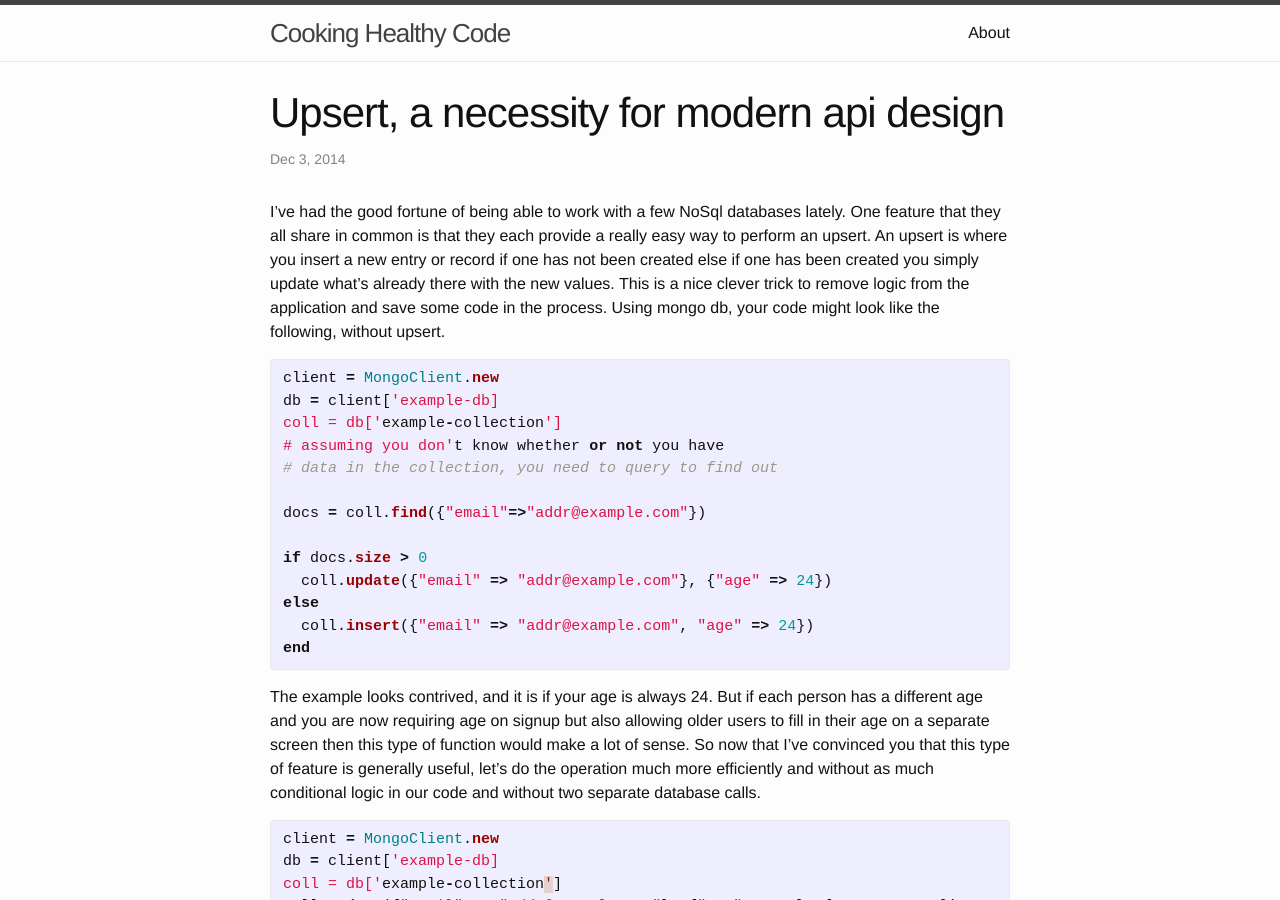
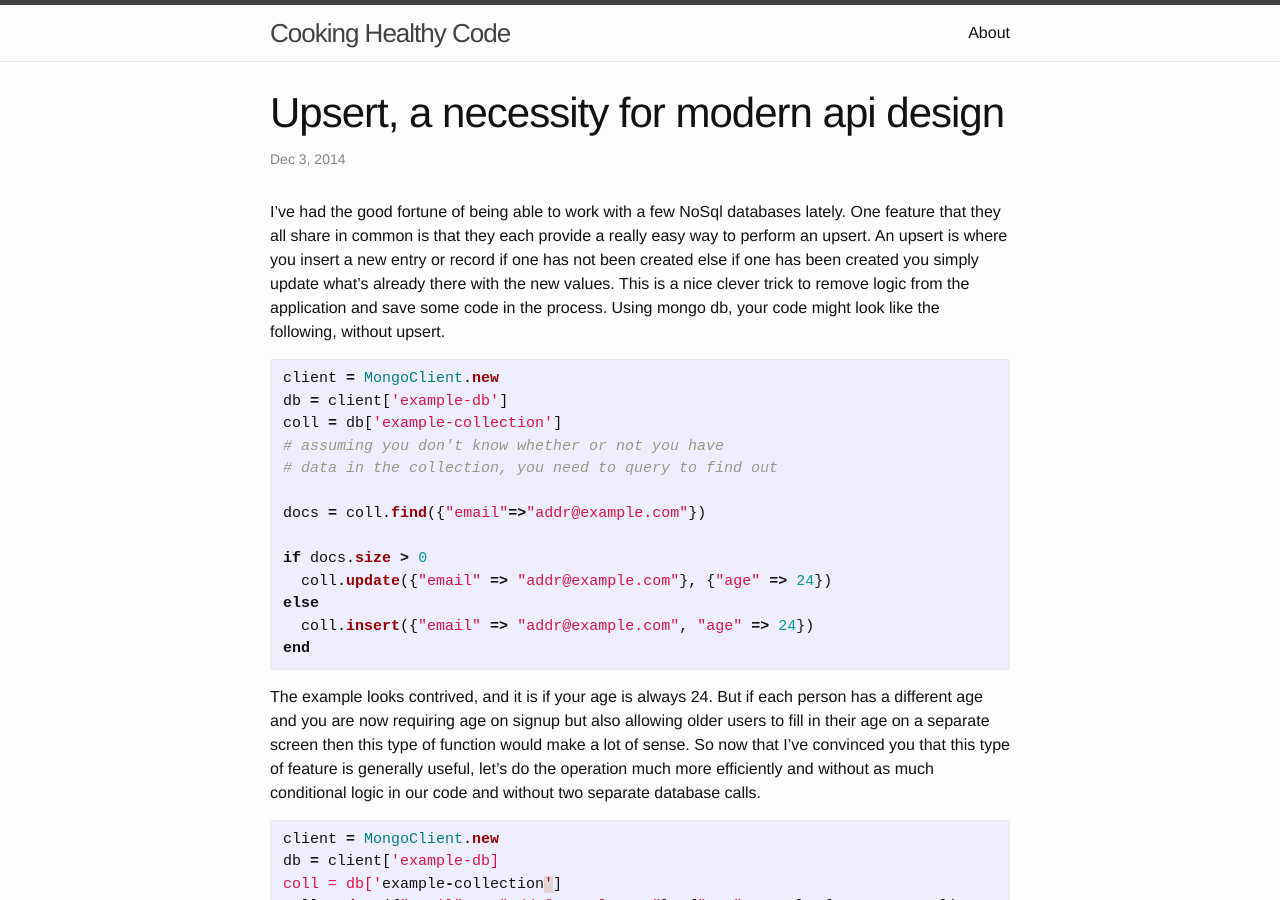
Before and after one commit to johnnyiller/johnnyiller.github.io, a Jekyll site: the page built from _posts/2014-12-3-the-importance-of-upsert.markdown, in a window 1280 px wide and 900 px high. Built offline with Jekyll 4.4.1, drawn with Linux system fonts in a browser that asks for light colours; comment, search, counter and statistics services are not loaded.

```diff
--- a/_posts/2014-12-3-the-importance-of-upsert.markdown
+++ b/_posts/2014-12-3-the-importance-of-upsert.markdown
@@ -11,7 +11,7 @@ I've had the good fortune of being able to work with a few NoSql databases latel
 {% highlight ruby %}
 
 client = MongoClient.new
-db = client['example-db]
+db = client['example-db']
 coll = db['example-collection']
 # assuming you don't know whether or not you have
 # data in the collection, you need to query to find out
```
